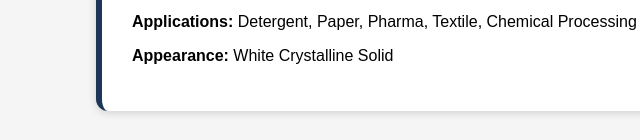
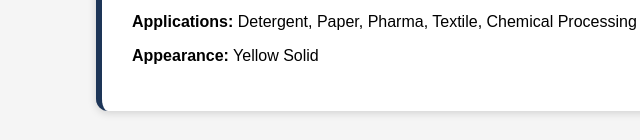
Before and after one commit to tanushrireddydadireddy/maharshi-barium-salts, a plain HTML site: page products.html in a window 1280 px wide. Shown: the part 660-800 px from the top of the page, 111-751 px from the left. Drawn offline with Linux system fonts and the light colour scheme.

Commit message:
Fixed typo in products page

```diff
--- a/products.html
+++ b/products.html
@@ -39,7 +39,7 @@
   <h2>Sodium Sulphide (Na₂S)</h2>
   <p><b>Grades Available:</b> Pure & Industrial</p>
   <p><b>Applications:</b> Detergent, Paper, Pharma, Textile, Chemical Processing</p>
-  <p><b>Appearance:</b> White Crystalline Solid</p>
+  <p><b>Appearance:</b> Yellow Solid</p>
 </section>
 
 <section class="order-section">
```
